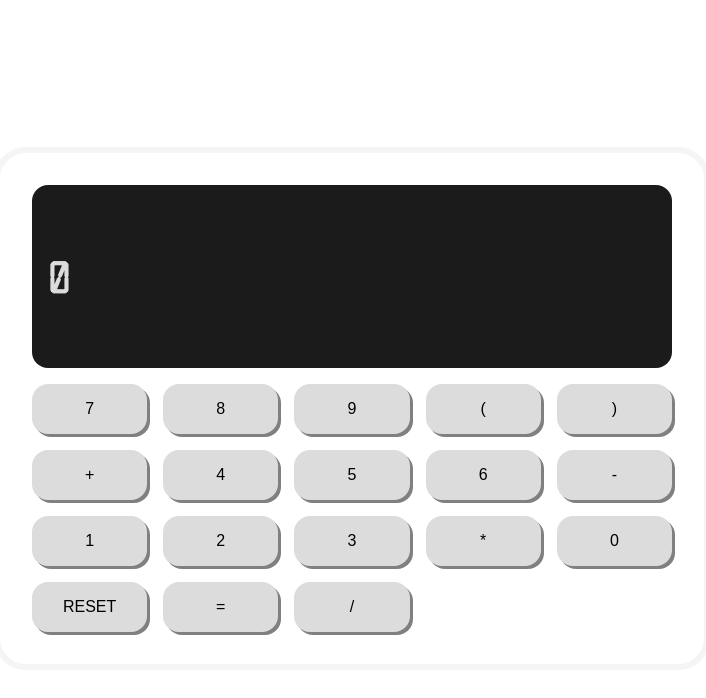
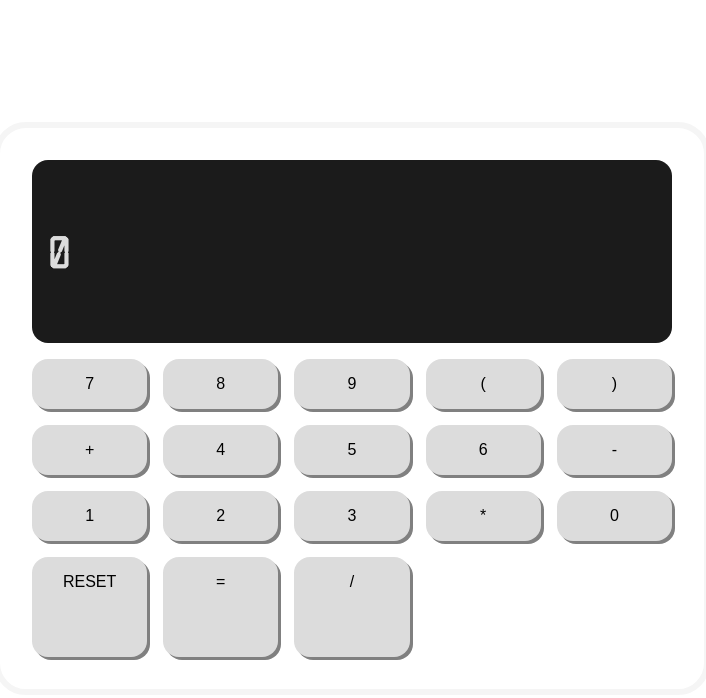
Before and after one commit to alcalde95/challenges_personal, a React (Vite) app: page / in a window 1280 px wide. Shown: the top 698 px of the page, without its empty margins (288-994 px from the left). Built offline with nearby package versions, Linux system fonts and the light colour scheme.

Commit message:
añadido ( y )

```diff
--- a/src/components/Body/styles.module.css
+++ b/src/components/Body/styles.module.css
@@ -28,7 +28,7 @@
     margin-top: 1rem;
     display: grid;
     grid-template-columns: 1fr 1fr 1fr 1fr 1fr;
-    grid-template-rows: 1fr 1fr 1fr 1fr;
+    grid-template-rows: 1fr 1fr 1fr 2fr;
     gap: 1rem 1rem;
     grid-template-areas:
         ". . . . ."
```
